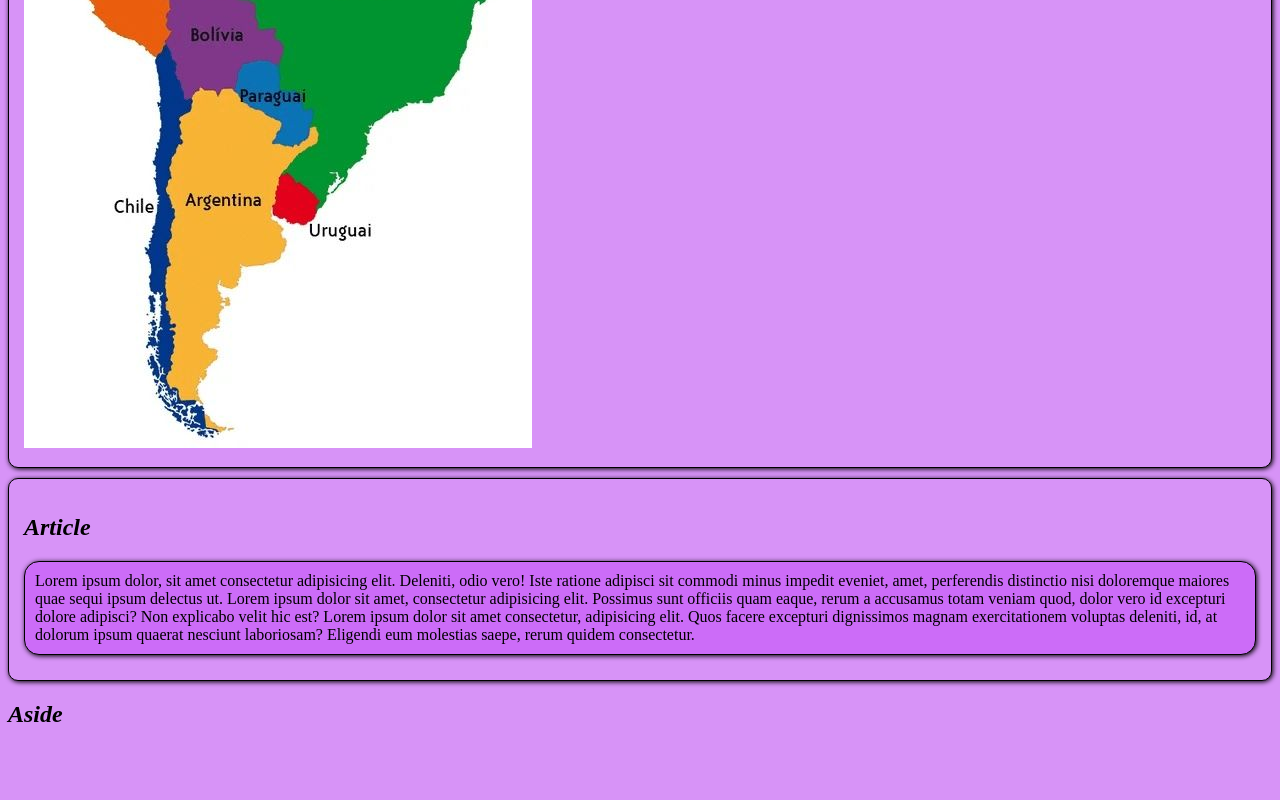
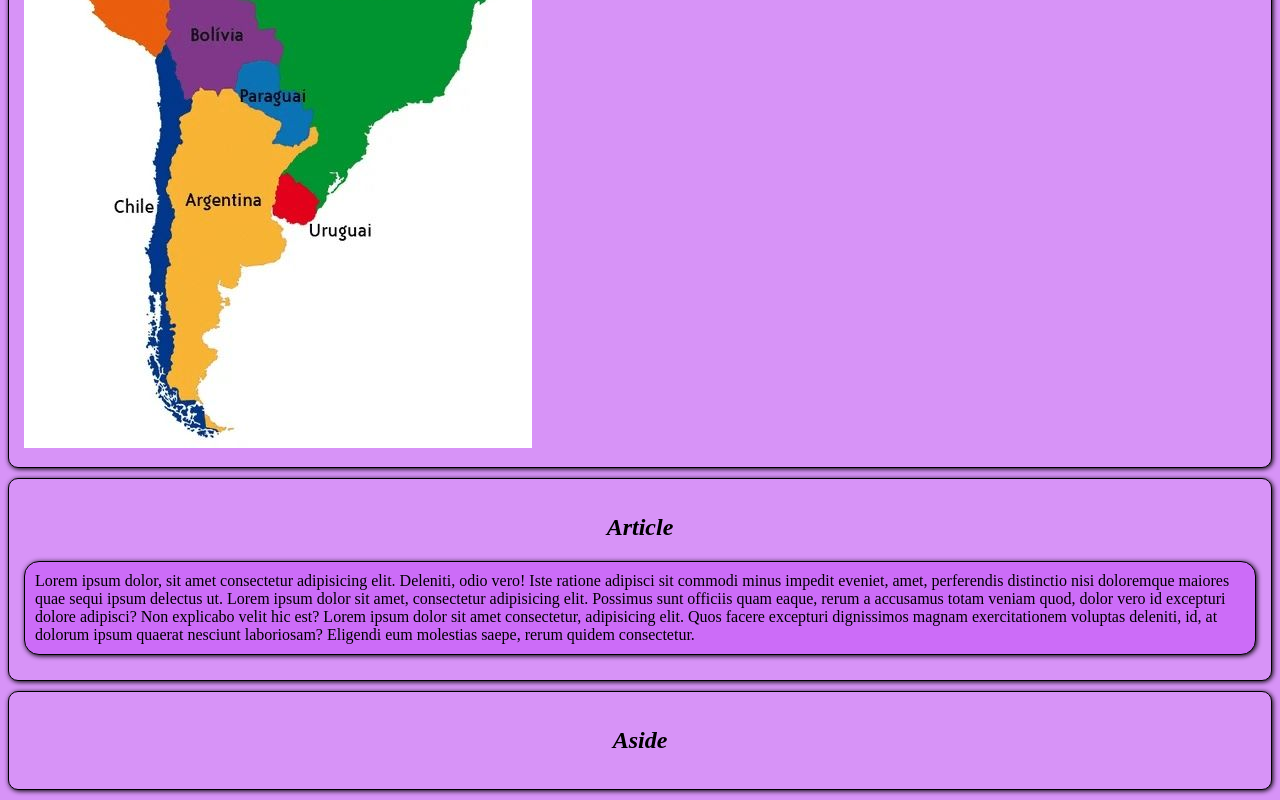
Before and after one commit to oDyKoz/projeto-site, a plain HTML site: page html/index.html in a window 1280 px wide. Shown: the part 1035-1835 px from the top of the page. Before the commit the page ends 1783 px from the top, so only its background shows below. Drawn offline with Linux system fonts and the light colour scheme.

Commit message:
Update index.html

```diff
--- a/html/index.html
+++ b/html/index.html
@@ -6,6 +6,11 @@
     <meta name="viewport" content="width=device-width, initial-scale=1.0">
     <link rel="stylesheet" href="../css/style.css">
     <title>Site de Estudo</title>
+    <style>
+        h1{
+            text-align: center;
+        }
+    </style>
 </head>
 
 <body>
@@ -76,7 +81,7 @@
         <p class="ArtP">Lorem ipsum dolor, sit amet consectetur adipisicing elit. Deleniti, odio vero! Iste ratione adipisci sit commodi minus impedit eveniet, amet, perferendis distinctio nisi doloremque maiores quae sequi ipsum delectus ut. Lorem ipsum dolor sit amet, consectetur adipisicing elit. Possimus sunt officiis quam eaque, rerum a accusamus totam veniam quod, dolor vero id excepturi dolore adipisci? Non explicabo velit hic est? Lorem ipsum dolor sit amet consectetur, adipisicing elit. Quos facere excepturi dignissimos magnam exercitationem voluptas deleniti, id, at dolorum ipsum quaerat nesciunt laboriosam? Eligendi eum molestias saepe, rerum quidem consectetur.</p>
 </article>
 
-<article>
+<article class="TAbbr">
     <h1><address title="A <aside>tag define algum conteúdo além do conteúdo em que é colocada.">Aside</address></h1>
 </article>
 </body>
```
